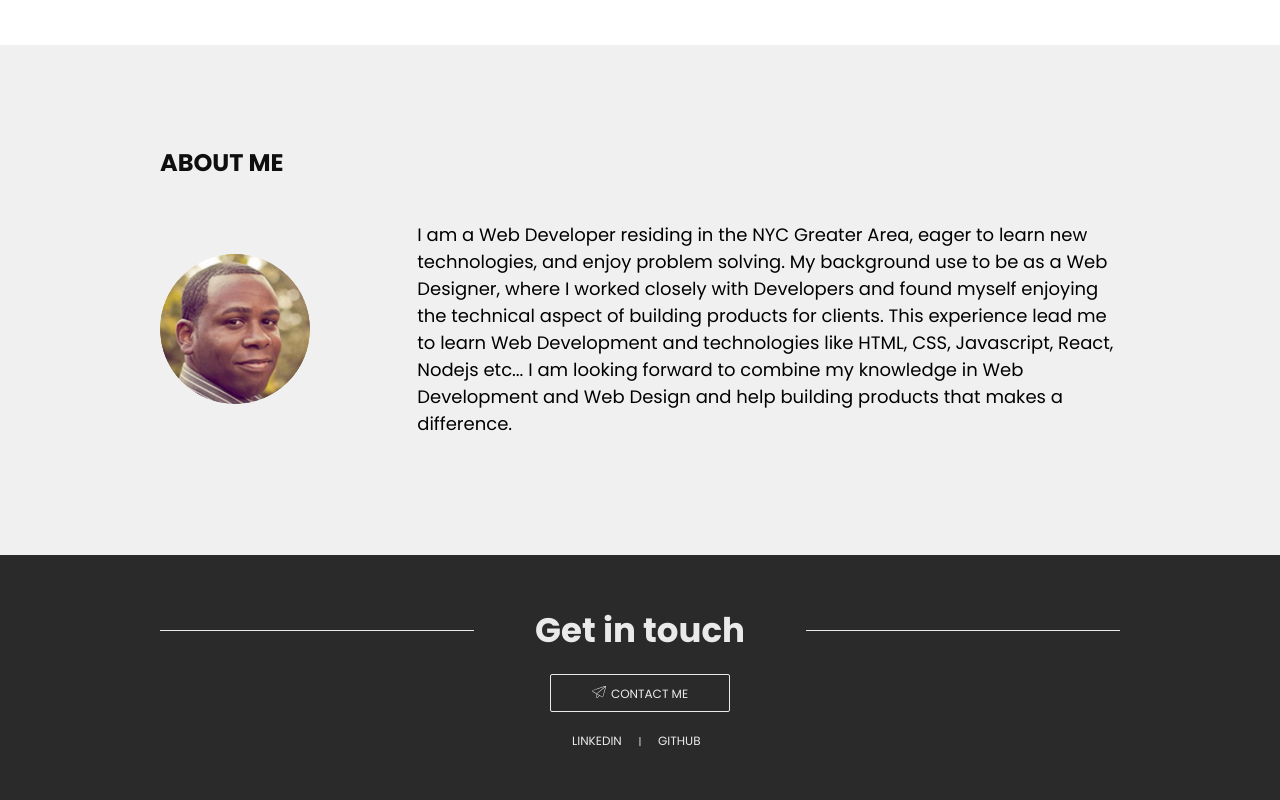
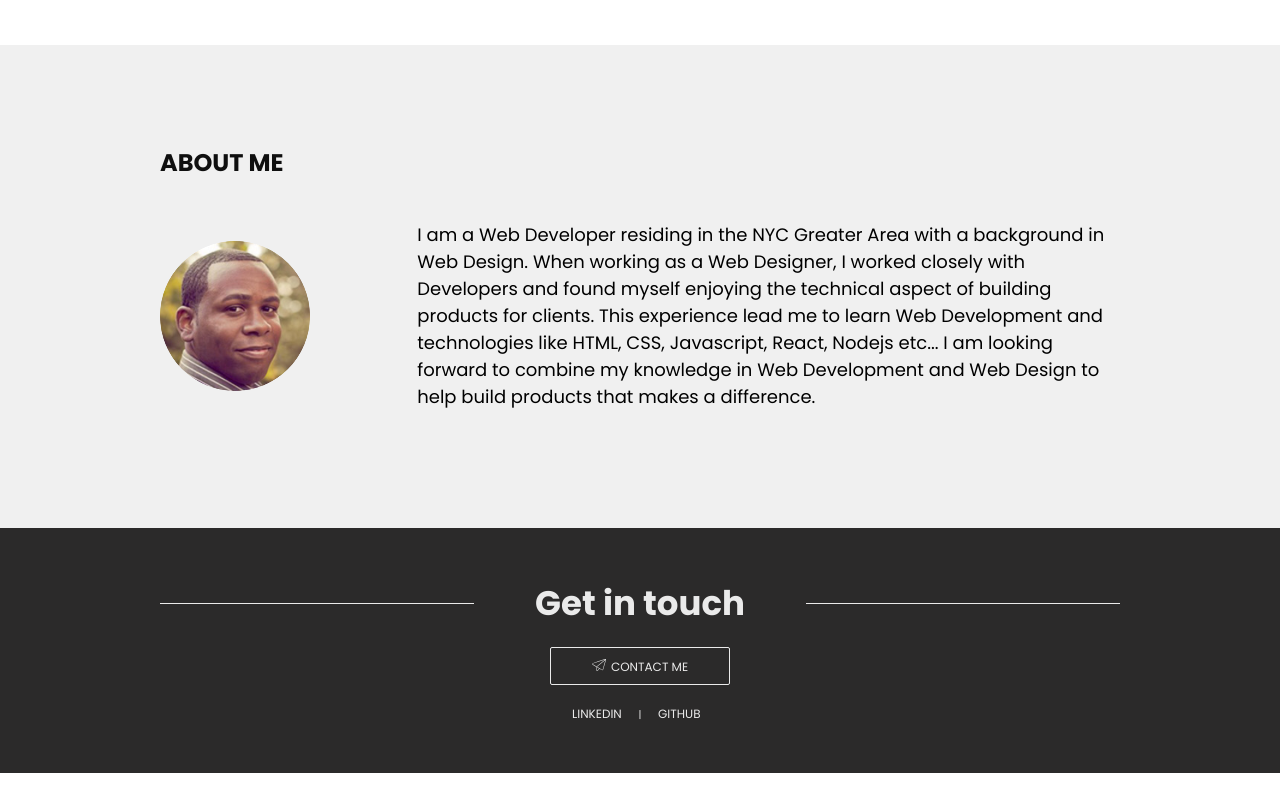
Before and after one commit to guillsav/portfolio, a React (Create React App) app: page / in a window 1280 px wide. Shown: the part 2849-3649 px from the top of the page. After the commit the page ends 3622 px from the top, so only its background shows below. Built offline with nearby package versions, Linux system fonts and the light colour scheme.

Commit message:
Refined about me details text

```diff
--- a/src/pages/about/about.components.jsx
+++ b/src/pages/about/about.components.jsx
@@ -17,15 +17,14 @@ const AboutPage = () => (
             <AboutDetails>
                 <AboutIMG src={aboutIMG} alt="about-image" />
                 <p>
-                    I am a Web Developer residing in the NYC Greater Area, eager
-                    to learn new technologies, and enjoy problem solving. My
-                    background use to be as a Web Designer, where I worked
-                    closely with Developers and found myself enjoying the
+                    I am a Web Developer residing in the NYC Greater Area with a
+                    background in Web Design. When working as a Web Designer, I
+                    worked closely with Developers and found myself enjoying the
                     technical aspect of building products for clients. This
                     experience lead me to learn Web Development and technologies
                     like HTML, CSS, Javascript, React, Nodejs etc... I am
                     looking forward to combine my knowledge in Web Development
-                    and Web Design and help building products that makes a
+                    and Web Design to help build products that makes a
                     difference.
                 </p>
             </AboutDetails>
```
